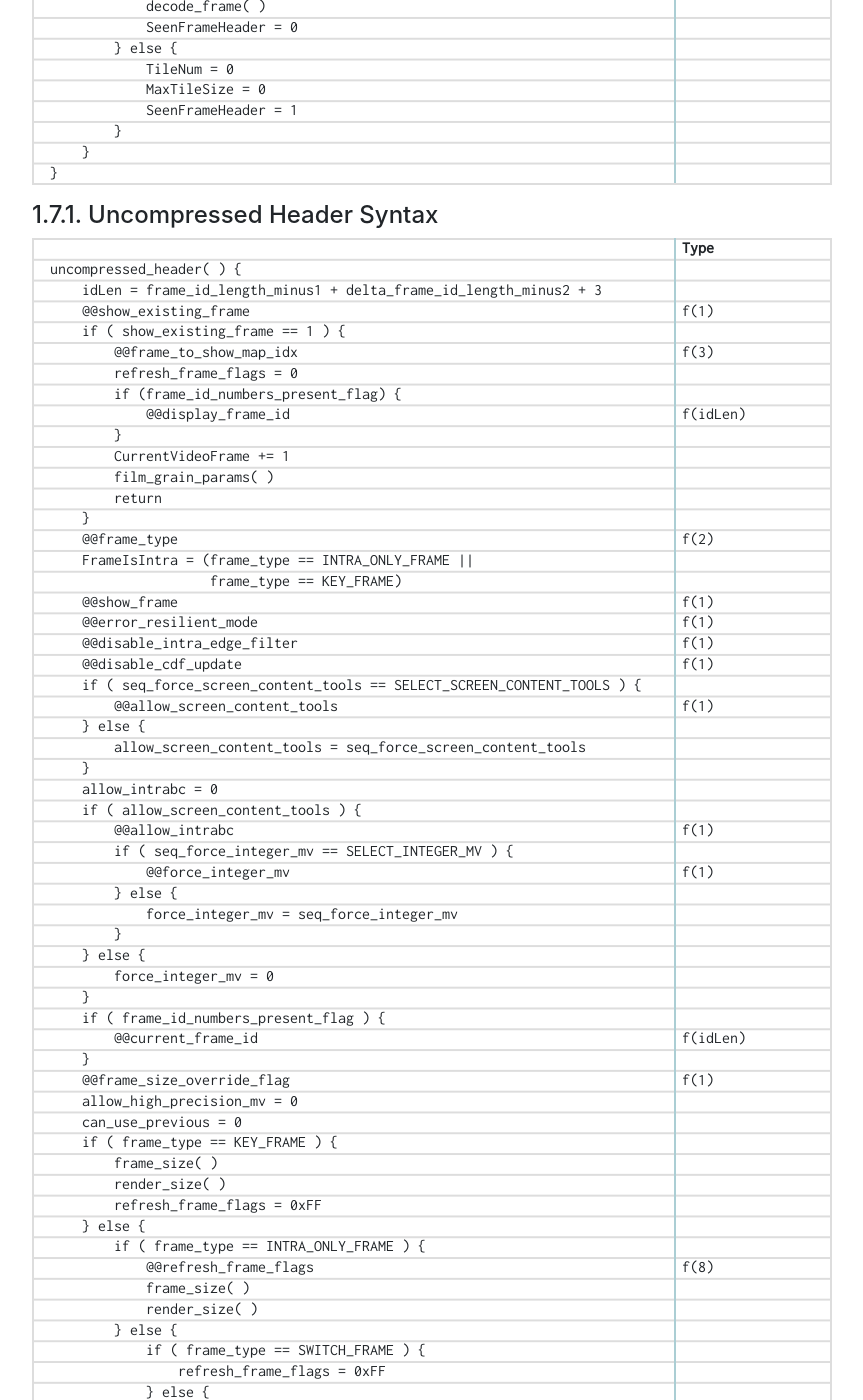
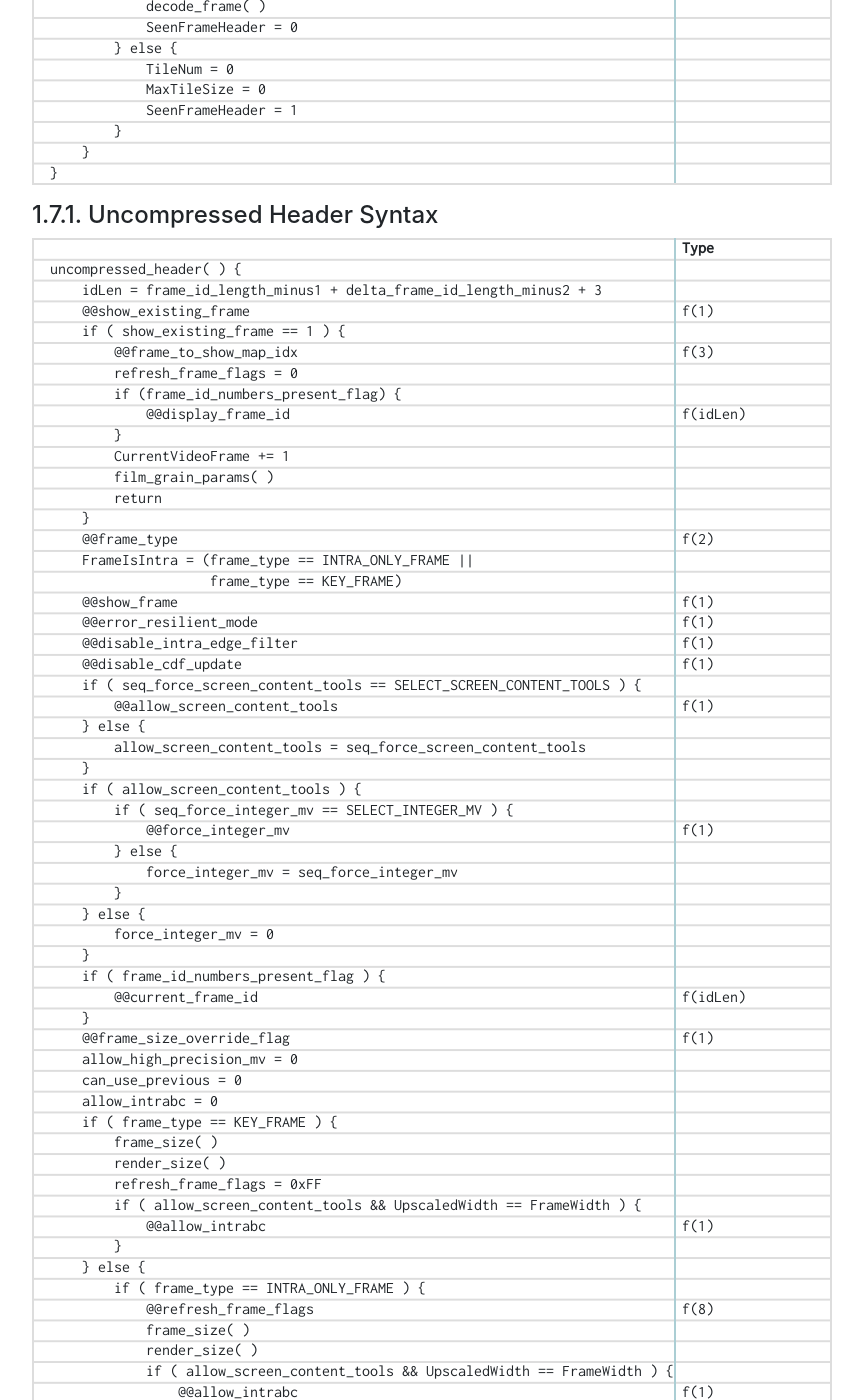
Before and after one commit to AOMediaCodec/av1-spec, a Jekyll site: the page built from 06.bitstream.syntax.md, in a window 1280 px wide and 1400 px high, scrolled down 6285 px. Shown: the whole window, without its empty margins (53-916 px from the left). Built offline with Jekyll 4.4.1, drawn with Linux system fonts in a browser that asks for light colours; nearby versions of some CDN libraries; our own code applies the rules of GitHub Pages for plain Markdown files; some of the changed text lies outside the part shown.

Commit message:
Fix missed change to allow_intrabc read position

```diff
--- a/06.bitstream.syntax.md
+++ b/06.bitstream.syntax.md
@@ -393,15 +391,22 @@ uncompressed_header( ) {
     @@frame_size_override_flag                                                 f(1)
     allow_high_precision_mv = 0
     can_use_previous = 0
+    allow_intrabc = 0
     if ( frame_type == KEY_FRAME ) {
         frame_size( )
         render_size( )
         refresh_frame_flags = 0xFF
+        if ( allow_screen_content_tools && UpscaledWidth == FrameWidth ) {
+            @@allow_intrabc                                                    f(1)
+        }
     } else {
         if ( frame_type == INTRA_ONLY_FRAME ) {
             @@refresh_frame_flags                                              f(8)
             frame_size( )
             render_size( )
+            if ( allow_screen_content_tools && UpscaledWidth == FrameWidth ) {
+                @@allow_intrabc                                                f(1)
+            }
         } else {
             if ( frame_type == SWITCH_FRAME ) {
                 refresh_frame_flags = 0xFF
```
Also changed, not shown: other parts of 06.bitstream.syntax.md (+0 -2 lines).
